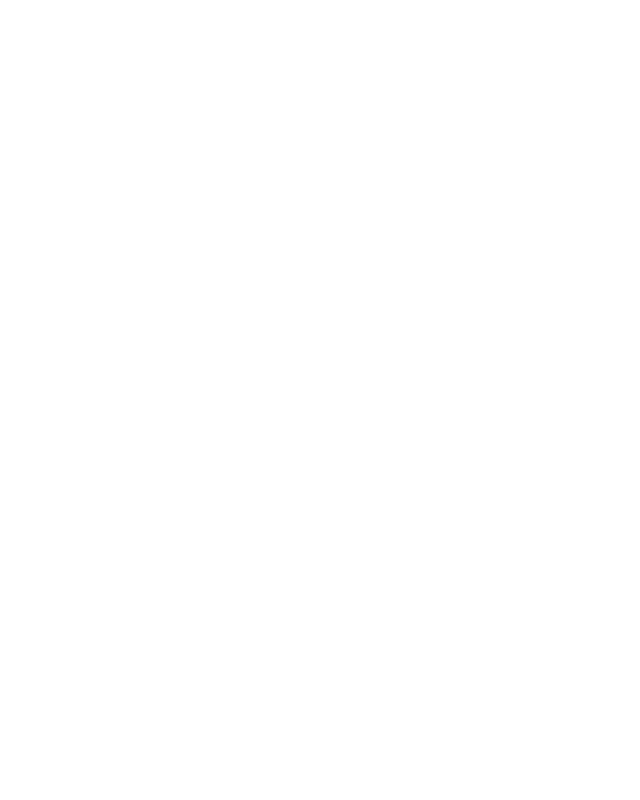
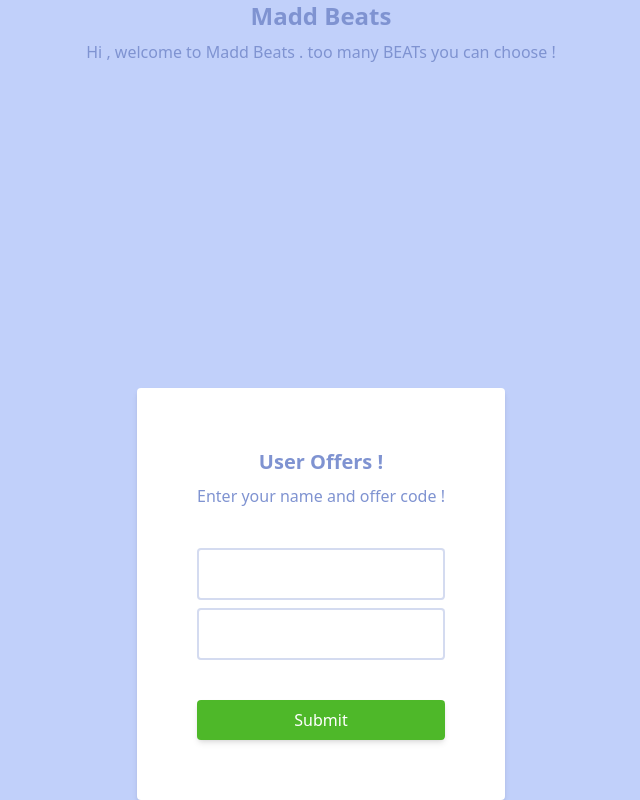
Before and after one commit to MohammadPolaei/Custom-Landing-Page---hw18, a React (Vite) app: page / in a window 1280 px wide. Shown: the whole page, without its empty margins (319-959 px from the left). Built offline with nearby package versions, Linux system fonts and the light colour scheme.

Commit message:
feat: UserInteraction created and designed

```diff
--- a/src/components/header/header.tsx
+++ b/src/components/header/header.tsx
@@ -0,0 +1,15 @@
+import Description from "../shared/description";
+import TittleHeader from "../shared/titleHeader";
+
+function Header() {
+	return (
+		<div className="flex flex-col items-center gap-2">
+			<TittleHeader text={"Madd Beats"} />
+			<Description
+				text={"Hi , welcome to Madd Beats . too many BEATs you can choose !"}
+			/>
+		</div>
+	);
+}
+
+export default Header;
--- a/src/components/home.tsx
+++ b/src/components/home.tsx
@@ -1,4 +1,12 @@
+import Header from "./header/header";
+import UserInteraction from "./userIntraction/userInteraction";
+
 function Home() {
-	return <></>;
+	return (
+		<div className="bg-[#c1d0fa] w-full h-screen flex flex-col items-center justify-between">
+			<Header />
+			<UserInteraction />
+		</div>
+	);
 }
 export default Home;
--- a/src/components/shared/button.tsx
+++ b/src/components/shared/button.tsx
@@ -1,6 +1,13 @@
-function Button(text: string, link?: string) {
+type buttonProps = {
+	text: string;
+	link?: string;
+};
+
+function Button({ text, link }: buttonProps) {
 	return (
-		<button>{link ? <a href="https://www.google.com">{text}</a> : text}</button>
+		<button className="bg-[#4eb829] w-full rounded-sm shadow-md text-white py-2 hover:bg-[#4eb8aa] hover:shadow-xl transition-[bg shadow] delay-100 ease-in-out duration-300">
+			{link ? <a href="https://www.google.com">{text}</a> : text}
+		</button>
 	);
 }
 
--- a/src/components/shared/description.tsx
+++ b/src/components/shared/description.tsx
@@ -1,4 +1,8 @@
-function Description(text: string) {
-	return <p>{text}</p>;
+type props = {
+	text: string;
+};
+
+function Description({ text }: props) {
+	return <p className="text-[#7f93d1]">{text}</p>;
 }
 export default Description;
--- a/src/components/shared/titleHeader.tsx
+++ b/src/components/shared/titleHeader.tsx
@@ -1,4 +1,8 @@
-function TittleHeader(text: string) {
-	return <h1>{text}</h1>;
+type props = {
+	text: string;
+};
+
+function TittleHeader({ text }: props) {
+	return <h1 className="text-[#7f93d1] font-semibold text-2xl">{text}</h1>;
 }
 export default TittleHeader;
--- a/src/components/userIntraction/form/form.tsx
+++ b/src/components/userIntraction/form/form.tsx
@@ -0,0 +1,26 @@
+import Button from "../../shared/button";
+
+function Form() {
+	return (
+		<div className="flex flex-col items-center gap-10 bg-white p-15 shadow-md rounded-sm">
+			<div className="flex flex-col gap-2 items-center">
+				<h2 className="text-[#7f93d1] text-xl font-semibold">User Offers !</h2>
+				<p className="text-[#7f93d1]">Enter your name and offer code !</p>
+			</div>
+			<div className="flex flex-col gap-2 w-full">
+				<input
+					type="text"
+					className="rounded-sm bg-white border-2 outline-0 border-[#7f93d155] py-3 w-full"
+				/>
+				<input
+					type="text"
+					className="rounded-sm bg-white border-2 outline-0 border-[#7f93d155] py-3 w-full"
+				/>
+			</div>
+
+			<Button text="Submit" />
+		</div>
+	);
+}
+
+export default Form;
--- a/src/components/userIntraction/userInteraction.tsx
+++ b/src/components/userIntraction/userInteraction.tsx
@@ -0,0 +1,10 @@
+import Form from "./form/form";
+
+function UserInteraction() {
+	return (
+		<div>
+			<Form />
+		</div>
+	);
+}
+export default UserInteraction;
```
